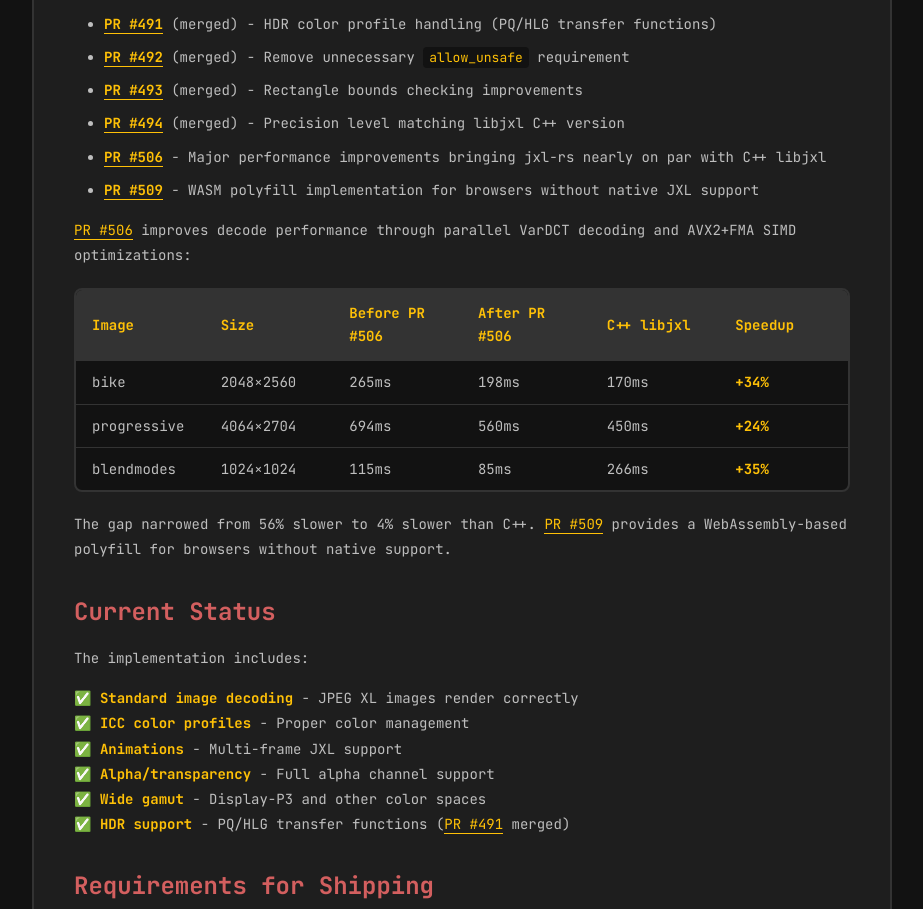
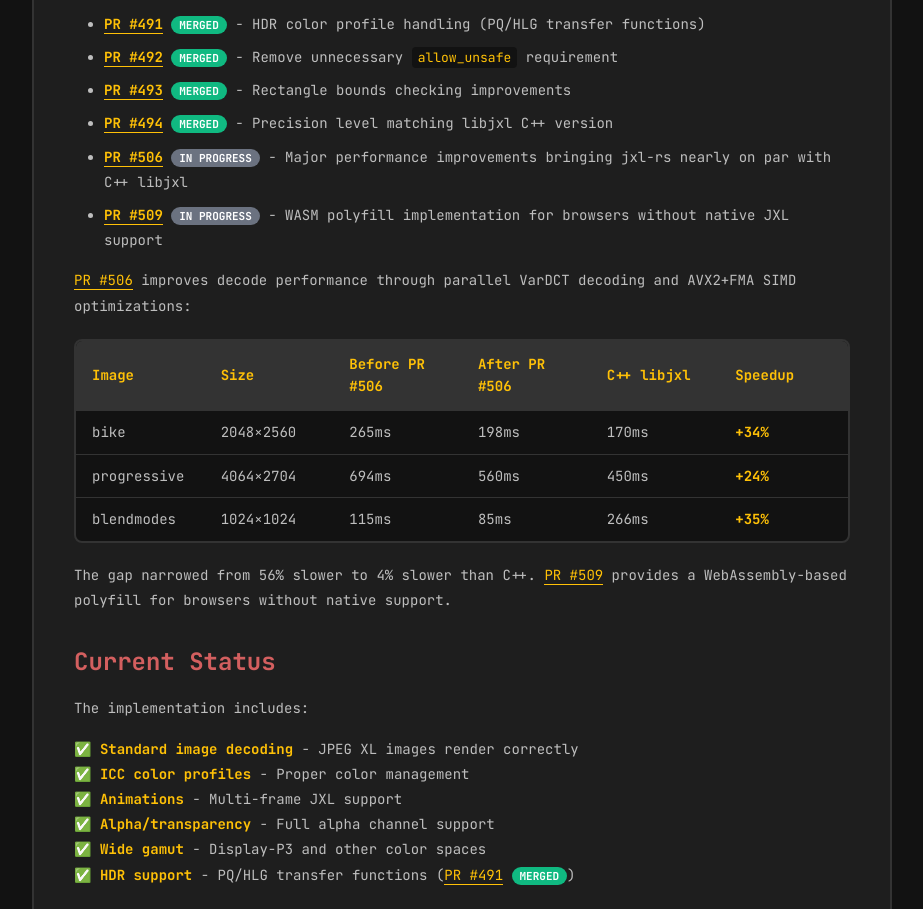
Before and after one commit to hjanuschka/hjanuschka.github.io, a website with bundled scripts: page chromium-jxl-resurrection.html in a window 1280 px wide. Shown: the part 3002-3911 px from the top of the page, without its empty margins (178-1101 px from the left). Built offline with nearby package versions, Linux system fonts and the light colour scheme; no server answers.

Commit message:
Add visual status chips for PRs (green=merged, grey=in progress)

```diff
--- a/chromium-jxl-resurrection.html
+++ b/chromium-jxl-resurrection.html
@@ -846,12 +846,12 @@ pub fn decode_jxl(data: &amp;[u8]) -&gt; Result&lt;DecodedImage&gt; {
 </code></pre>
 <p>The Rust decoder required performance optimization. The jxl-rs community has been working on improvements:</p>
 <ul>
-<li><a href="https://github.com/libjxl/jxl-rs/pull/491"><strong>PR #491</strong></a> (merged) - HDR color profile handling (PQ/HLG transfer functions)</li>
-<li><a href="https://github.com/libjxl/jxl-rs/pull/492"><strong>PR #492</strong></a> (merged) - Remove unnecessary <code>allow_unsafe</code> requirement</li>
-<li><a href="https://github.com/libjxl/jxl-rs/pull/493"><strong>PR #493</strong></a> (merged) - Rectangle bounds checking improvements</li>
-<li><a href="https://github.com/libjxl/jxl-rs/pull/494"><strong>PR #494</strong></a> (merged) - Precision level matching libjxl C++ version</li>
-<li><a href="https://github.com/libjxl/jxl-rs/pull/506"><strong>PR #506</strong></a> - Major performance improvements bringing jxl-rs nearly on par with C++ libjxl</li>
-<li><a href="https://github.com/libjxl/jxl-rs/pull/509"><strong>PR #509</strong></a> - WASM polyfill implementation for browsers without native JXL support</li>
+<li><a href="https://github.com/libjxl/jxl-rs/pull/491"><strong>PR #491</strong></a> <span style="background: #10b981; color: white; padding: 2px 8px; border-radius: 12px; font-size: 11px; font-weight: bold;">MERGED</span> - HDR color profile handling (PQ/HLG transfer functions)</li>
+<li><a href="https://github.com/libjxl/jxl-rs/pull/492"><strong>PR #492</strong></a> <span style="background: #10b981; color: white; padding: 2px 8px; border-radius: 12px; font-size: 11px; font-weight: bold;">MERGED</span> - Remove unnecessary <code>allow_unsafe</code> requirement</li>
+<li><a href="https://github.com/libjxl/jxl-rs/pull/493"><strong>PR #493</strong></a> <span style="background: #10b981; color: white; padding: 2px 8px; border-radius: 12px; font-size: 11px; font-weight: bold;">MERGED</span> - Rectangle bounds checking improvements</li>
+<li><a href="https://github.com/libjxl/jxl-rs/pull/494"><strong>PR #494</strong></a> <span style="background: #10b981; color: white; padding: 2px 8px; border-radius: 12px; font-size: 11px; font-weight: bold;">MERGED</span> - Precision level matching libjxl C++ version</li>
+<li><a href="https://github.com/libjxl/jxl-rs/pull/506"><strong>PR #506</strong></a> <span style="background: #6b7280; color: white; padding: 2px 8px; border-radius: 12px; font-size: 11px; font-weight: bold;">IN PROGRESS</span> - Major performance improvements bringing jxl-rs nearly on par with C++ libjxl</li>
+<li><a href="https://github.com/libjxl/jxl-rs/pull/509"><strong>PR #509</strong></a> <span style="background: #6b7280; color: white; padding: 2px 8px; border-radius: 12px; font-size: 11px; font-weight: bold;">IN PROGRESS</span> - WASM polyfill implementation for browsers without native JXL support</li>
 </ul>
 <p><a href="https://github.com/libjxl/jxl-rs/pull/506">PR #506</a> improves decode performance through parallel VarDCT decoding and AVX2+FMA SIMD optimizations:</p>
 <table>
@@ -893,7 +893,7 @@ pub fn decode_jxl(data: &amp;[u8]) -&gt; Result&lt;DecodedImage&gt; {
 <p>The gap narrowed from 56% slower to 4% slower than C++. <a href="https://github.com/libjxl/jxl-rs/pull/509">PR #509</a> provides a WebAssembly-based polyfill for browsers without native support.</p>
 <h2>Current Status</h2>
 <p>The implementation includes:</p>
-<p>✅ <strong>Standard image decoding</strong> - JPEG XL images render correctly<br>✅ <strong>ICC color profiles</strong> - Proper color management<br>✅ <strong>Animations</strong> - Multi-frame JXL support<br>✅ <strong>Alpha/transparency</strong> - Full alpha channel support<br>✅ <strong>Wide gamut</strong> - Display-P3 and other color spaces<br>✅ <strong>HDR support</strong> - PQ/HLG transfer functions (<a href="https://github.com/libjxl/jxl-rs/pull/491">PR #491</a> merged)</p>
+<p>✅ <strong>Standard image decoding</strong> - JPEG XL images render correctly<br>✅ <strong>ICC color profiles</strong> - Proper color management<br>✅ <strong>Animations</strong> - Multi-frame JXL support<br>✅ <strong>Alpha/transparency</strong> - Full alpha channel support<br>✅ <strong>Wide gamut</strong> - Display-P3 and other color spaces<br>✅ <strong>HDR support</strong> - PQ/HLG transfer functions (<a href="https://github.com/libjxl/jxl-rs/pull/491">PR #491</a> <span style="background: #10b981; color: white; padding: 2px 8px; border-radius: 12px; font-size: 11px; font-weight: bold;">MERGED</span>)</p>
 <h2>Requirements for Shipping</h2>
 <p>Chrome&#39;s requirements:</p>
 <ol>
```
Also changed, not shown: chromium-jxl-resurrection.md (+7 -7 lines).
